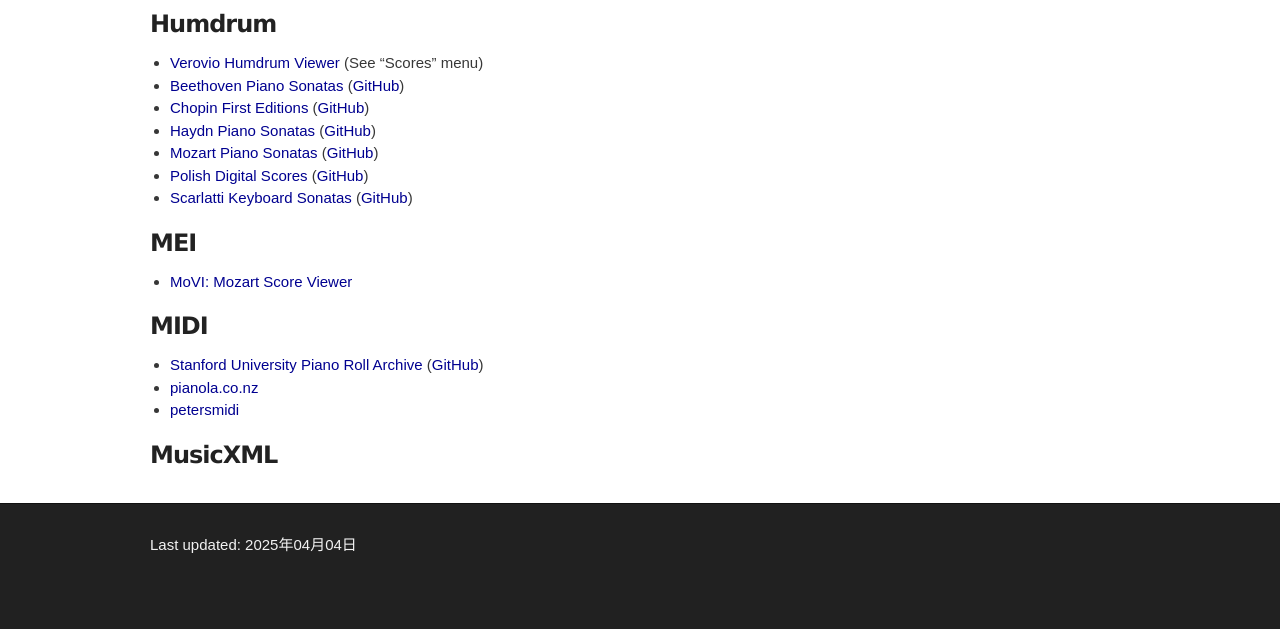
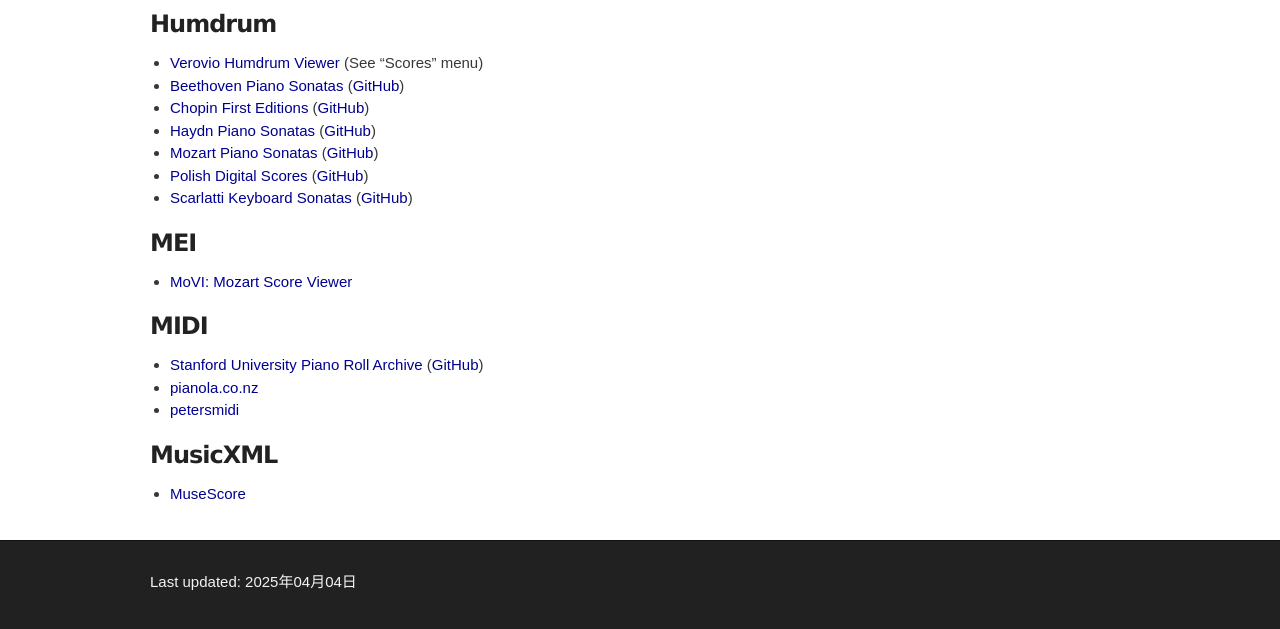
Before and after one commit to akikowashino/akikowashino.github.io, a Jekyll site: the page built from perf/index-en.md, in a window 1280 px wide, cut to the strip 497-1126 px from the top of the page. Built offline with Jekyll 4.4.1, drawn with Linux system fonts in a browser that asks for light colours; before the commit the page ends 1088 px from its top, so only the background shows below that.

Commit message:
Update index-en.md

```diff
--- a/perf/index-en.md
+++ b/perf/index-en.md
@@ -51,3 +51,5 @@
 * [petersmidi](https://www.petersmidi.com/)
 
 ### MusicXML
+
+* [MuseScore](https://musescore.com)
```
